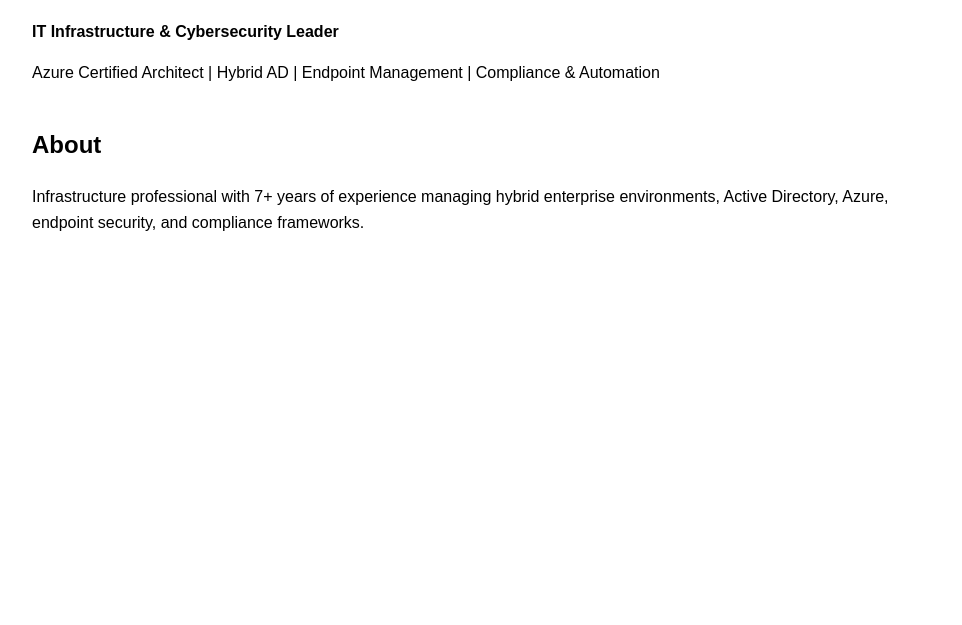
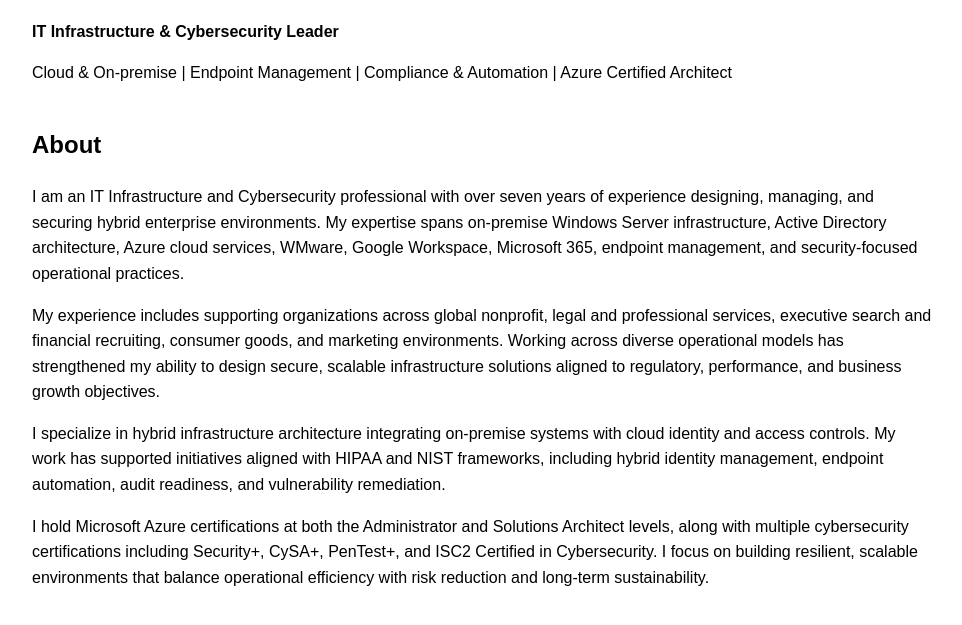
Before and after one commit to kevinmrivera/kevinmrivera.github.io, a plain HTML site: page index.html in a window 1280 px wide. Shown: the part 161-786 px from the top of the page, without its empty margins (158-1120 px from the left). Drawn offline with Linux system fonts and the light colour scheme.

Commit message:
Update index.html

```diff
--- a/index.html
+++ b/index.html
@@ -39,13 +39,35 @@
 <p><strong>IT Infrastructure & Cybersecurity Leader</strong></p>
 
 <p>
-Azure Certified Architect | Hybrid AD | Endpoint Management | Compliance & Automation
+ Cloud & On-premise | Endpoint Management | Compliance & Automation | Azure Certified Architect
 </p>
 
 <h2>About</h2>
 <p>
-Infrastructure professional with 7+ years of experience managing hybrid enterprise environments,
-Active Directory, Azure, endpoint security, and compliance frameworks.
+I am an IT Infrastructure and Cybersecurity professional with over seven years of experience
+designing, managing, and securing hybrid enterprise environments. My expertise spans on-premise
+Windows Server infrastructure, Active Directory architecture, Azure cloud services, WMware, Google Workspace, Microsoft 365,
+endpoint management, and security-focused operational practices.
+</p>
+
+<p>
+My experience includes supporting organizations across global nonprofit, legal and professional
+services, executive search and financial recruiting, consumer goods, and marketing environments.
+Working across diverse operational models has strengthened my ability to design secure, scalable
+infrastructure solutions aligned to regulatory, performance, and business growth objectives.
+</p>
+
+<p>
+I specialize in hybrid infrastructure architecture integrating on-premise systems with cloud identity
+and access controls. My work has supported initiatives aligned with HIPAA and NIST frameworks,
+including hybrid identity management, endpoint automation, audit readiness, and vulnerability remediation.
+</p>
+
+<p>
+I hold Microsoft Azure certifications at both the Administrator and Solutions Architect levels,
+along with multiple cybersecurity certifications including Security+, CySA+, PenTest+, and
+ISC2 Certified in Cybersecurity. I focus on building resilient, scalable environments that balance
+operational efficiency with risk reduction and long-term sustainability.
 </p>
 
 </body>
```
